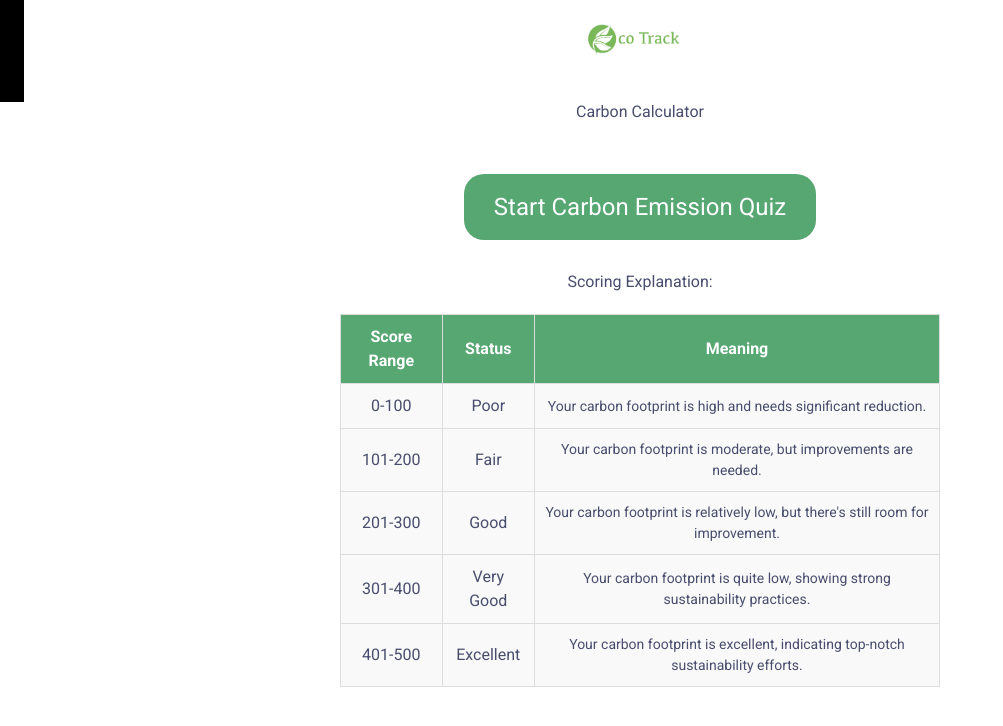
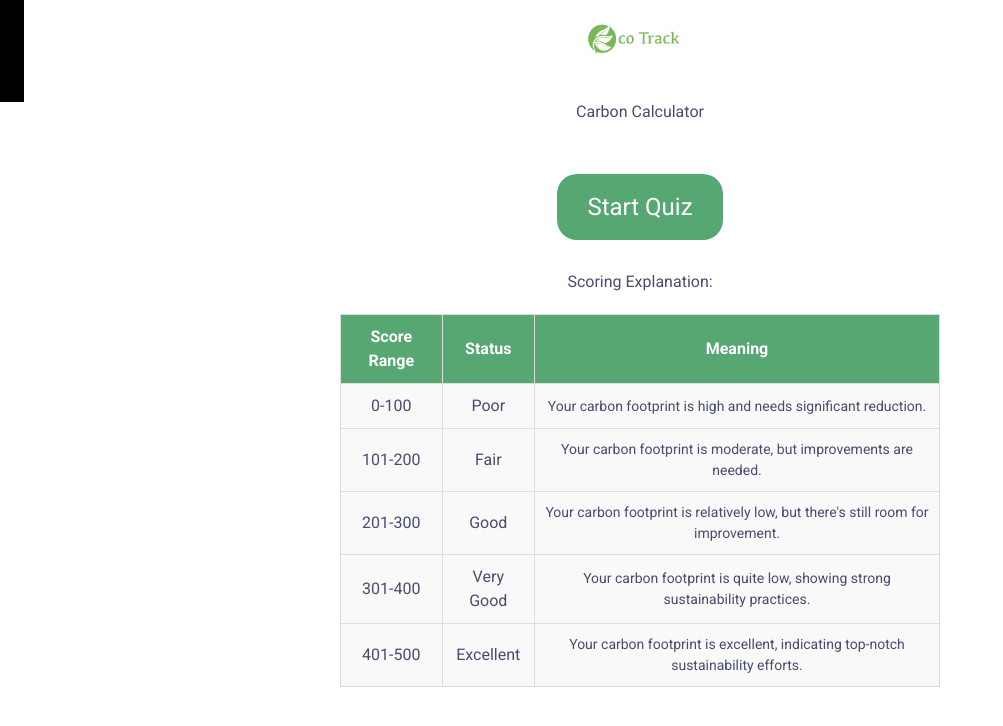
Before and after one commit to grayzcale/green-project, a React (Create React App) app: page /carbon_calculator in a window 1280 px wide. Shown: the top 726 px of the page, without its empty margins (0-1003 px from the left). Built offline with nearby package versions, Linux system fonts and the light colour scheme.

Commit message:
change name of button to Start Quiz

```diff
--- a/src/pages/CarbonFootprintCalculator.js
+++ b/src/pages/CarbonFootprintCalculator.js
@@ -88,7 +88,7 @@ const CarbonCalculatorFootprint = () => {
           className="start-button"
           onClick={() => setShowCalculator(true)}
         >
-          Start Carbon Emission Quiz
+          Start Quiz
         </button>
       )}
       {showCalculator && (
```
